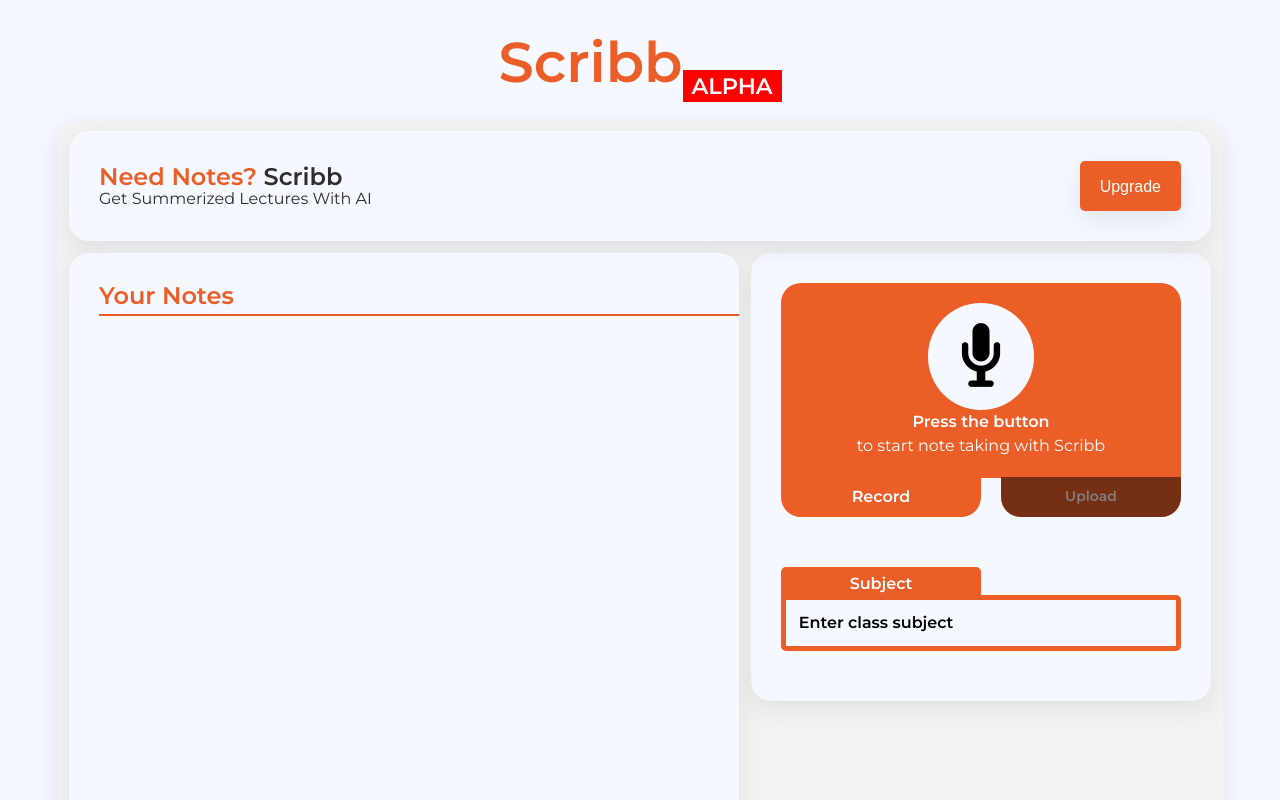
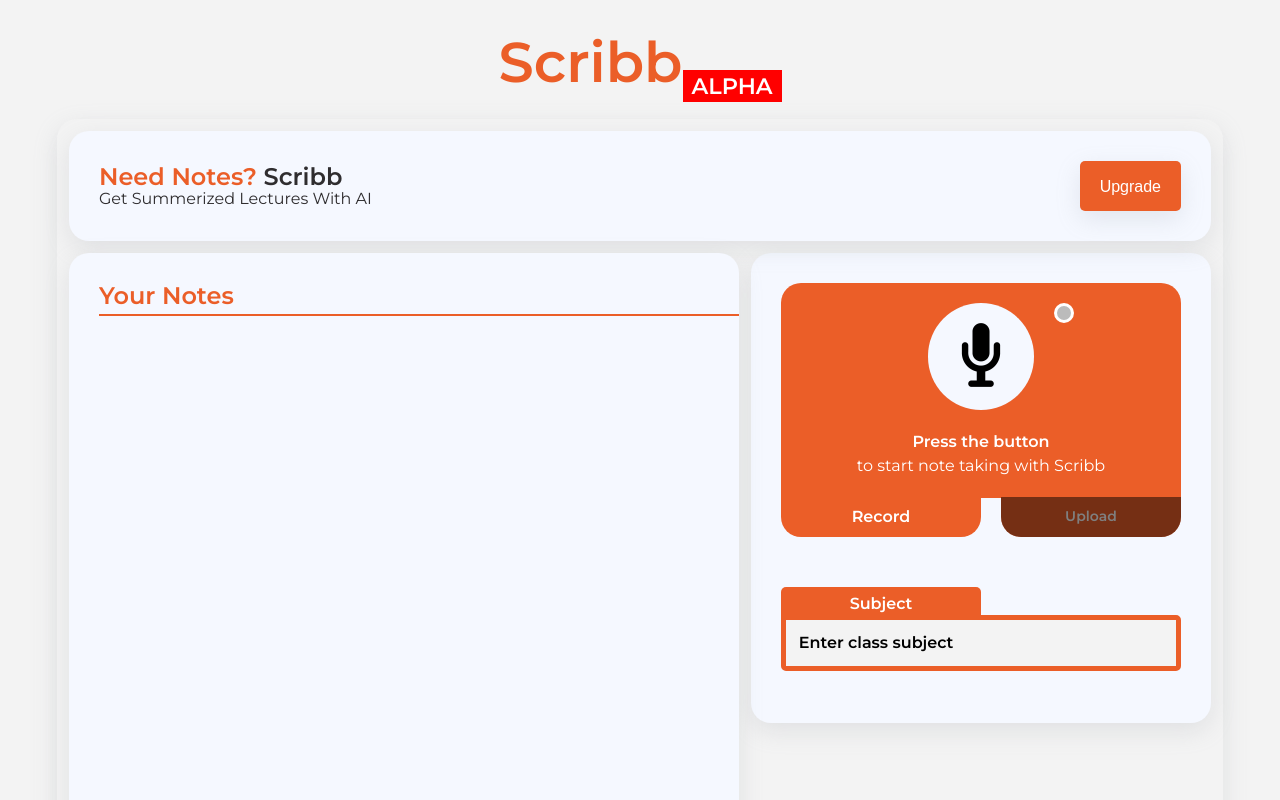
Before and after one commit to DugboTek/NoteTakingAI, a React (Create React App) app in the folder noteai/: page / in a window 1280 px wide. Shown: the top 800 px of the page. Built offline with nearby package versions, Linux system fonts and the light colour scheme; no server answers.

Commit message:
added recording indcator
removed herobrain

```diff
--- a/noteai/src/App.css
+++ b/noteai/src/App.css
@@ -2,7 +2,7 @@
 @import url('https://fonts.googleapis.com/css2?family=Montserrat:wght@300;400;500;600&display=swap');
 
 :root{
-  --body-bg: #f5f8ff;
+  --body-bg: #F3F3F3;
   --box-bg: #f5f8ff;
   --box-bg-dark: #F3F3F3;
   --input-bg: #f5f8ff;
@@ -472,11 +472,9 @@
   width: 8em;
   border-radius: 50%;
   border-style: none;
-  background-color: var(--body-bg);
+  background-color: var(--box-bg);
   outline: none;
   box-shadow: 0 0 0 0 rgba(221, 236, 250, 0.667) ;
-  animation: pulse-white 2s infinite;
-
 }
 .micContainer {
   display: flex;
@@ -570,6 +568,11 @@
   opacity: 1;
 }
 
+.microphone-box{
+  margin-left: 40px;
+}
+
+
 
 .tab span {
   font-size: 16px;
@@ -581,7 +584,30 @@
   font-weight: 600;
 }
 
-.indicator
+.micdotContainer{
+  display: flex;
+  flex-direction: row;
+}
+
+.indicator{
+  position: relative;
+  height: 20px;
+  width: 20px;
+  background-color: rgb(187, 187, 187);
+  border-radius: 50%;
+  margin-left: 20px;
+  border: solid 3px white;
+}
+
+.indicator-recording{
+  position: relative;
+  height: 20px;
+  width: 20px;
+  background-color: red;
+  border-radius: 50%;
+  margin-left: 20px;
+  border: solid 3px white;
+}
 
 
 
@@ -599,7 +625,7 @@
   border-style: none;
   background-color: var(--body-bg);
   box-shadow: 0 0 0 15px rgba(255, 7, 7,0);
-  animation: pulse-red 2s infinite;
+  animation: pulse-white 2s infinite;
   outline: none;
 
 }
--- a/noteai/src/components/UploadFileBox.js
+++ b/noteai/src/components/UploadFileBox.js
@@ -34,7 +34,7 @@
   const maxNumOfSecs = 1000; // Number of mili seconds we support per recording (1 second)
 
   const api_key = process.env.OPEN_AI_API_KEY;
-  const TIMEOUT_MS = 1000 * 60 * 1; // 5 minutes
+  const TIMEOUT_MS = 1000 * 60 * 5; // 5 minutes
 
   const blobToFile = (theBlob, fileName) => {
     const b = theBlob;
@@ -266,11 +266,13 @@
 	return(
 		<div className="box--upload">
 			<div className="micContainer">
+			<div className = "micdotContainer">
 			<div className ="microphone-box">
 				<button className={`record-button${recording ? '-recording' : ''}`} onClick={toggleAudioRecording}>
 				<img src={recordIcon} className="record-icon" alt= "recording button"/>
 				</button>
-				<div className="indicator"></div>
+			</div>
+			<div className={`indicator${recording ? '-recording' : ''}`}></div>
 			</div>
 			<div className="instructions">
 				<b>Press the button</b>
```
